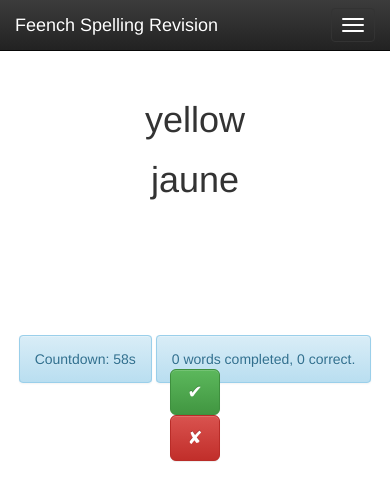
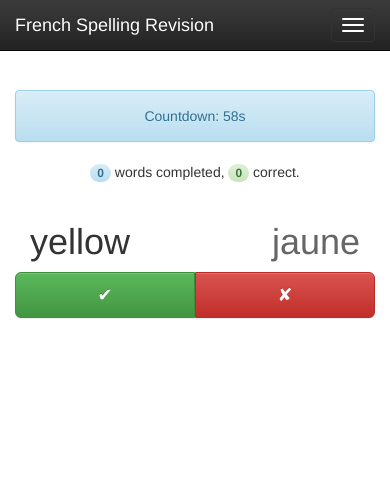
Before and after one commit to TamyahJones/french-spelling-website, a website: page index.html in a window 390 px wide. Both pictures are taken after a click on the button "Start". Drawn offline with nearby package versions, Linux system fonts and the light colour scheme.

Commit message:
Improved for mobile

```diff
--- a/index.html
+++ b/index.html
@@ -1,9 +1,12 @@
 <!DOCTYPE html>
-<html>
+<html lang="en">
 <head>
 
 <title>French Spellings</title>
+<meta charset="utf-8">
+<meta http-equiv="X-UA-Compatible" content="IE=edge">
 <meta name="viewport" content="width=device-width, initial-scale=1">
+
 <!-- Latest compiled and minified CSS -->
 <link rel="stylesheet" href="//netdna.bootstrapcdn.com/bootstrap/3.1.1/css/bootstrap.min.css">
 
@@ -17,13 +20,21 @@
 <script src="//cdnjs.cloudflare.com/ajax/libs/underscore.js/1.6.0/underscore-min.js" ></script>
 
 <style>
+
+body {
+    padding-top: 50px;
+}
 .main {
-	padding: 60px 15px;
+    padding: 40px 15px;
     text-align: center;
 }
 
 #buttons {
     color:#fff;
+}
+
+#fr-word {
+    color: #666;
 }
 
 </style>
@@ -47,7 +58,7 @@
     function next() {
         counter--;
         if (counter == 0) {
-				$('#test').html('Finished.  ' + done + ' words completed, ' + correct + ' correct."' );
+            $('#test').html('Finished.  ' + done + ' words completed, ' + correct + ' correct.' );
         }
         else {
             if (counter < 5) {
@@ -108,7 +119,7 @@
                 <span class="icon-bar"></span>
                 <span class="icon-bar"></span>
             </button>
-          <span class="navbar-brand">Feench Spelling Revision</span>
+            <span class="navbar-brand">French Spelling Revision</span>
         </div>
         <div class="collapse navbar-collapse">
             <ul class="nav navbar-nav">
@@ -117,34 +128,45 @@
         </div><!--/.nav-collapse -->
     </div>
 </div>
+<div class="main">
+    <div class="container-fluid">
+        <button id="start" type="button" class="btn btn-lg btn-primary">Start</button>
 
-    <div class="container">
-	     <div class="main">
-	     	<button id="start" type="button" class="btn btn-lg btn-primary">Start</button>
         <div id="test">
+            <div class="row">
+                <div id="countdown-label" class="alert alert-info">Countdown: <span class "badge" id="countdown"></span>s</div>
+            </div>
+
+            <div class="row">
+                <div >
+                    <span id="completed" class="badge alert-info"></span>  words completed,
+                    <span id="correct" class="badge alert-success"></span> correct.
+                </div>
+            </div>
+
             <h1>
-				<div id="spell" class="row">
-					<h1><div id="eng-word" class="col-md-4 col-md-offset-2"></div></h1>
-					<h1><div id="fr-word" class="col-md-4" ></div></h1>
+                <div id="spell" >
+                    <div class="pull-left"><h1 id="eng-word"></h1></div>
+                    <div class="pull-right"><h1 id="fr-word"></h1></div>
+
                 </div>
             </h1>
-				<div class="row" style="margin-top:10em">
-						<span id="countdown-label" class="alert alert-info">Countdown: <span class "badge" id="countdown"></span>s</span>
 
-						<span class="alert alert-info"><span id="completed"></span>  words completed, <span id="correct"></span> correct.</span>
+            <div class="row">
+                <div id="buttons" class="btn-group  btn-group-justified" role="group" aria-label="...">
+                    <div class="btn-group btn-group-lg" role="group">
+                        <button id="pass" type="button" class="btn btn-success">&#10004;</button>
+                    </div>
+                    <div class="btn-group btn-group-lg" role="group">
+                        <button type="button" id="fail" class="btn btn-danger">&#10008;</button>
+                    </div>
+                </div>
             </div>
 
-				<div id="buttons" class="row">
-					<div class="col-md-6">
-						<button id="pass" type="button" class="btn btn-lg btn-success">&#10004;</button>
-					</div>
-					<div class="col-md-6">
-						<button type="button" id="fail" class="btn btn-lg btn-danger">&#10008;</button>
-					</div>
-				</div>
 
         </div>
     </div>
 </div>
+
 </body>
 </html>
```
Lines whose indentation alone changed are shown as unchanged.
